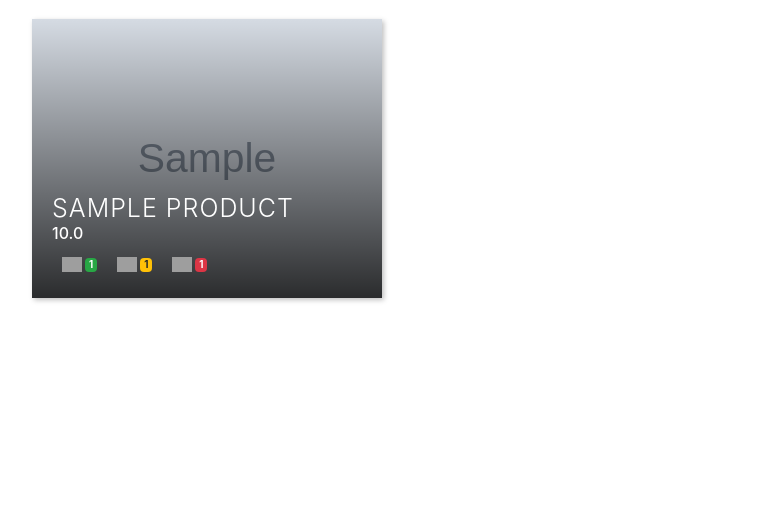
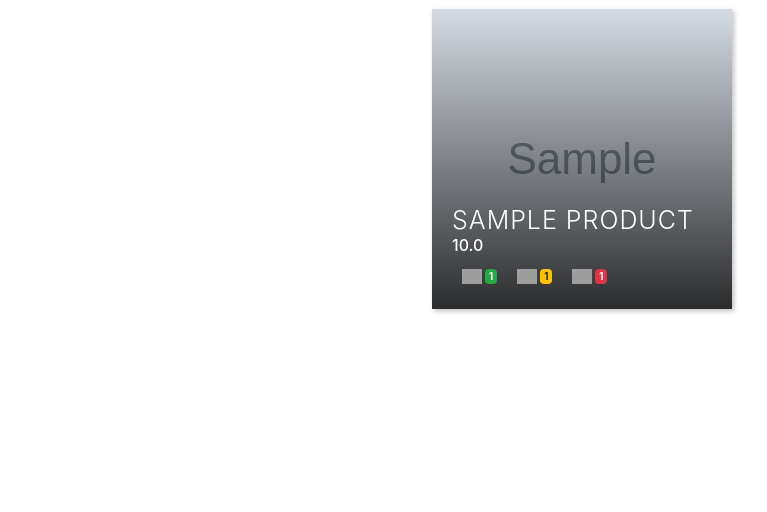
Before and after one commit to sakkhat/alpha, a Django app: page /space/product/all/ in a window 1280 px wide. Shown: the part 56-568 px from the top of the page, without its empty margins (58-825 px from the left). Run offline with Django 3.2, Linux system fonts and the light colour scheme; tables that the repository leaves empty hold one stand-in row (values such as "Sample post"); grey boxes marked "Sample" are stand-in pictures; parts of the project's set-up code (start-up, migrations or seed data) failed here and were passed over; some libraries are stand-ins or nearby versions; grey boxes are pictures that could not be loaded.

Commit message:
refactoring...

```diff
--- a/space/forms.py
+++ b/space/forms.py
@@ -20,9 +20,9 @@ class SpaceCreateForm(forms.ModelForm):
 
 		widgets = {
 			'name' : forms.TextInput(attrs=
-				{'placeholder':'Space Name', 'class':'form-control'}),
+				{'placeholder':'Sakkhat', 'class':'form-control'}),
 			'description' : forms.Textarea(attrs=
-				{'placeholder':'Description', 'class':'form-control'})
+				{'placeholder':'My description. Follow: https://facebook.com/sakkhat/', 'class':'form-control'})
 		}
 
 
--- a/space/views/product.py
+++ b/space/views/product.py
@@ -53,6 +53,7 @@ def view(request, uid):
 
 
 def manager(request):
+	context = {}
 	if request.method == 'GET':
 		category = request.GET.get('category', None)
 		if category is not None:
@@ -66,11 +67,8 @@ def manager(request):
 		if query is not None:
 			pass
 
-
 	products = Product.objects.all()
-	context = {
-		'products' : products
-	}
+	context['products'] = products
 
 	return render(request, 'space/product/list.html', context)
 
--- a/static/css/generic/slider-card.css
+++ b/static/css/generic/card.css
@@ -1,22 +1,18 @@
-.slider-card-container {
-	/*use custom font here*/
+.card-container {
 	position: relative; display: inline-block; overflow: hidden;
-	min-width: 280px; max-width: 300px; width: 100%; height: 320px;
 	background-color: #000; color: #fff;
 	text-align: left; font-size: 13px; margin: 5px;
 	box-shadow: 2px 2px 5px rgba(0,0,0,0.25);
 }
 
-.slider-card-container * {
+.card-container * {
 	-webkit-transition: all 0.35s;
 	transition: all 0.35s;
 	-webkit-box-sizing: border-box;
 	box-sizing: border-box;
 }
 
-.slider-card-container img {
-	max-width: 100%; height: 100%; vertical-align: top;
-}.slider-card-container figcaption {
+.card-container figcaption {
 	position: absolute; top: 0; left: 0; right: 0; border: 0;
 	bottom: 0; padding: 20px;
 	background-image: -webkit-linear-gradient(bottom,rgba(0,0,0,0.8)
@@ -27,22 +23,53 @@
 	display: flex; flex-direction: column;
 	justify-content: flex-end;
 }
-.slider-card-container h5 {
+.card-container h5 {
 	font-size: 25px; font-weight: 300; line-height: 1;
 	letter-spacing: 1px; text-transform: uppercase;
 	margin: 3px 0px;
 }
-.slider-card-container .title {
+.card-container .title {
 	color: #fff; font-weight: 300;
 }
 
-.slider-card-container a {
+.card-container a {
 	position: absolute; top: 0; bottom: 0; left: 0; right: 0;
 }
 
-.slider-card-container:hover img{
+.card-container:hover img{
 	-webkit-transform: scale(1.2);
 	transform: scale(1.2);
+}
+
+
+.dash-card {
+
+	max-width: 500px;  max-height: 500px; min-height: 210px;
+	width: 100%; height: 100%;
+}
+
+.dash-card img {
+	max-width: 100%; max-height: 500px;  min-height: 210px;
+	width: 100%; vertical-align: top; height: 100%;
+}
+
+
+
+.slider-card {
+	min-width: 280px; max-width: 300px; width: 100%; height: 320px;
+}
+
+.slider-card img {
+	max-width: 100%; height: 100%; vertical-align: top;
+}
+
+
+
+.fixed-card {
+	width: 300px; height: 300px;
+}
+.fixed-card img {
+	width: 100%; vertical-align: top; height: 100%;
 }
 
 .react-btn {
@@ -51,3 +78,7 @@
 	margin: 0 2px 0 2px; color: white;
 	display: inline-block; float: left;
 }
+
+.grid-item {
+	margin-top: 10px; margin-bottom: 10px;
+}
--- a/static/css/generic/dash-card.css
+++ /dev/null
@@ -1,63 +0,0 @@
-.dash-card-container {
-	/*use custom font here*/
-	position: relative; display: inline-block; overflow: hidden;
-
-	max-width: 500px;  max-height: 500px; min-height: 210px;
-	width: 100%; height: 100%;
-
-
-	background-color: #000; color: #fff;
-	text-align: left; font-size: 13px; margin: 5px;
-	box-shadow: 2px 2px 5px rgba(0,0,0,0.25);
-}
-
-.dash-card-container * {
-	-webkit-transition: all 0.35s;
-	transition: all 0.35s;
-	-webkit-box-sizing: border-box;
-	box-sizing: border-box;
-}
-
-.dash-card-container img {
-	max-width: 100%; max-height: 500px;  min-height: 210px;
-	width: 100%; vertical-align: top; height: 100%;
-}
-.dash-card-container figcaption {
-	position: absolute; top: 0; left: 0; right: 0; border: 0;
-	bottom: 0; padding: 20px;
-	background-image: -webkit-linear-gradient(bottom,rgba(0,0,0,0.8)
-		0%, transparent 100%);
-	background-image: linear-gradient(to, top, rgba(0,0,0,0.8)
-		0%, transparent 100%);
-
-	display: flex; flex-direction: column;
-	justify-content: flex-end;
-}
-.dash-card-container h5 {
-	font-size: 25px; font-weight: 300; line-height: 1;
-	letter-spacing: 1px; text-transform: uppercase;
-	margin: 3px 0px;
-}
-.dash-card-container .title {
-	color: #fff; font-weight: 300;
-}
-
-.dash-card-container a {
-	position: absolute; top: 0; bottom: 0; left: 0; right: 0;
-}
-
-.dash-card-container:hover img{
-	-webkit-transform: scale(1.2);
-	transform: scale(1.2);
-}
-
-.react-btn {
-	background-color: rgba(0,0,0,0.0);
-	border-color: transparent;
-	margin: 0 2px 0 2px; color: white;
-	display: inline-block; float: left;
-}
-
-.grid-item {
-	margin-top: 10px; margin-bottom: 10px;
-}
--- a/static/react/product-cards.jsx
+++ b/static/react/product-cards.js
@@ -20,8 +20,8 @@ class ProductCards extends React.Component {
 		.then(response => response.json())
 		.then(data =>{
 			const results = data.map((item) =>
-				<div className="col-md-3">
-                    <figure className="dash-card-container">
+				<div className="col-auto mb-3">
+                    <figure className="card-container fixed-card">
                         <img src={item.logo_url}/>
                         <figcaption>
                             <h5 className="title">{item.title}</h5>
--- a/templates/space/manage/index.html
+++ b/templates/space/manage/index.html
@@ -4,7 +4,7 @@
 {% block extra_head %}
 	<title>{{ space.name }}</title>
     <link rel="stylesheet" type="text/css" href="{% static 'lib/css/emoji.css' %}">
-    <link rel="stylesheet" type="text/css" href="{% static 'css/generic/dash-card.css' %}">
+    <link rel="stylesheet" type="text/css" href="{% static 'css/generic/card.css' %}">
     <link rel="stylesheet" type="text/css" href="{% static 'css/space/manage/index.css' %}">
 
 {% endblock %}
@@ -97,7 +97,7 @@
         <div class="row">
             {% for product in products %}
                 <div class="col-md-4 grid-item">
-                    <figure class="dash-card-container">
+                    <figure class="card-container dash-card">
                         <img src="{{ product.logo_url }}">
                         <figcaption>
                             <h5 class="title">{{ product.title }}</h5>
--- a/templates/space/product/list.html
+++ b/templates/space/product/list.html
@@ -2,18 +2,18 @@
 {% load static %}
 
 {% block extra_head %}
-	<title>Explore Products</title>
+    <title>Explore Products</title>
     <link rel="stylesheet" type="text/css" href="{% static 'lib/css/emoji.css'%}">
-	<link rel="stylesheet" type="text/css" href="{% static 'css/generic/dash-card.css' %}">
+    <link rel="stylesheet" type="text/css" href="{% static 'css/generic/card.css' %}">
 {% endblock %}
 
 
 {% block extra_content %}
-	<div class="container fluid">
-        <div class="row">
+    <div class="container-fluid">
+        <div class="row justify-content-center">
             {% for product in products %}
-                <div class="col-md-4 grid-item">
-                    <figure class="dash-card-container">
+                <div class="col-auto mb-1">
+                    <figure class="card-container fixed-card">
                         <img src="{{ product.logo_url }}">
                         <figcaption>
                             <h5 class="title">{{ product.title }}</h5>
--- a/templates/space/product/single.html
+++ b/templates/space/product/single.html
@@ -8,7 +8,7 @@
     <link rel="stylesheet" type="text/css" href="{% static 'lib/css/emoji.css' %}">
 
     <link rel="stylesheet" type="text/css" href="{% static 'css/space/product/single.css' %}">
-    <link rel="stylesheet" type="text/css" href="{% static 'css/generic/slider-card.css' %}">
+    <link rel="stylesheet" type="text/css" href="{% static 'css/generic/card.css' %}">
 
 {% endblock %}
 
@@ -132,7 +132,7 @@
                 <p class="list-group-item bg-dark text-white">Related Products</p>
                 <div class="product-slick-container">
                     {% for product in related_products %}
-                        <figure class="slider-card-container">
+                        <figure class="card-container slider-card">
                             <img src="{{product.logo_url}}">
                             <figcaption>
                                 <h5 class="title">{{product.title}}</h5>
```
Also changed, not shown: static/react/product-react-.js (added, +280 -0 lines), templates/home/filtering/pinned.html (+6 -5 lines), templates/home/manage/index.html (+6 -6 lines), templates/space/manage/create.html (+5 -5 lines).
